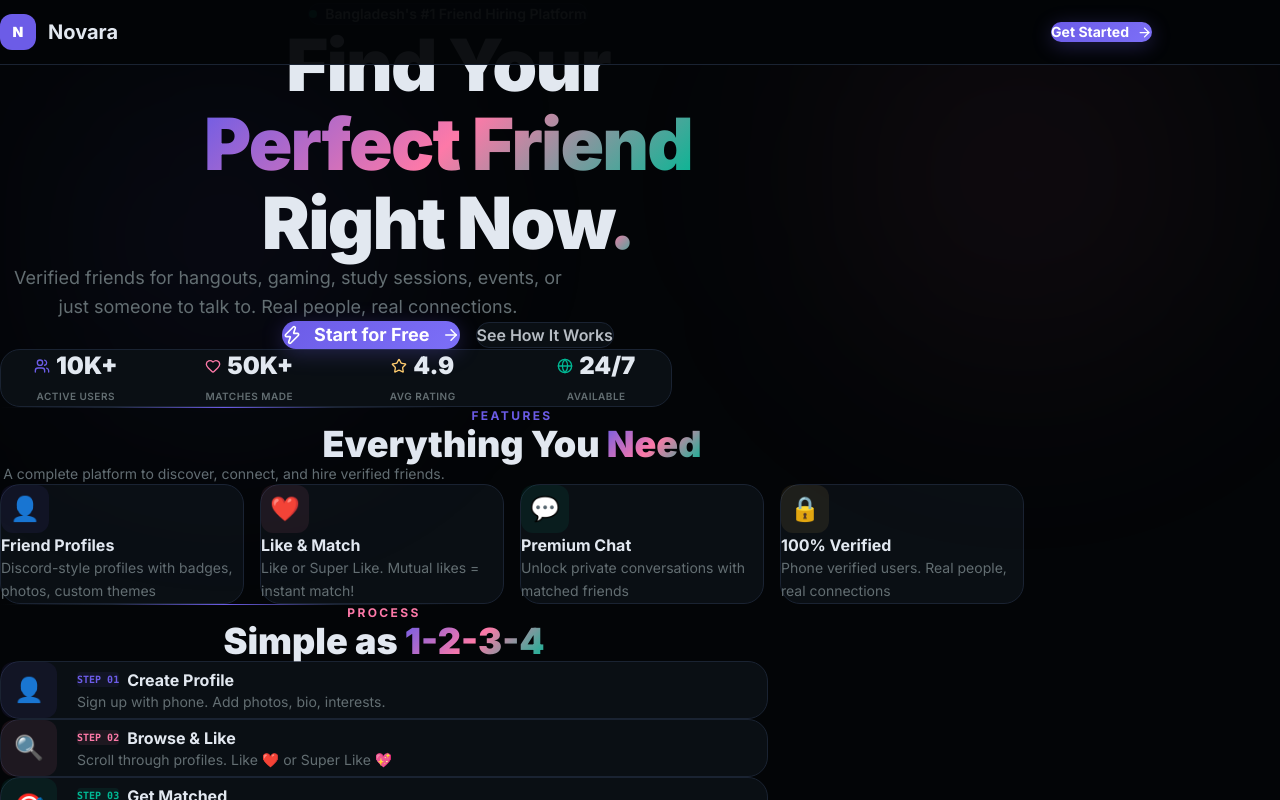
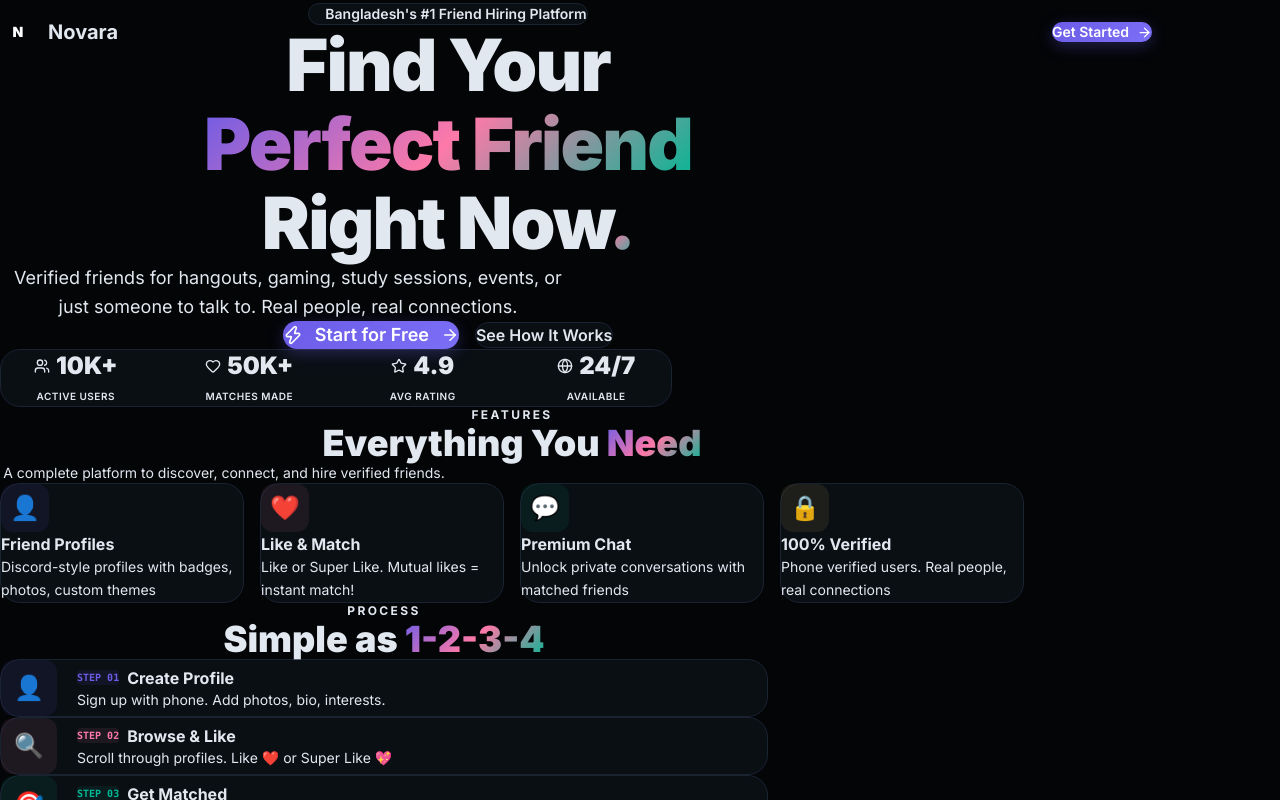
Before and after one commit to hasssanmehedi55-eng/novara, a Next.js app: page / in a window 1280 px wide. Shown: the top 800 px of the page. Built offline with nearby package versions, Linux system fonts and the light colour scheme.

Commit message:
fix build

```diff
--- /dev/null
+++ b/next.config.mjs
@@ -0,0 +1,11 @@
+/** @type {import('next').NextConfig} */
+const nextConfig = {
+  // Turbopack disable করে webpack ব্যবহার করবো (stable)
+  experimental: {
+    turbopack: false,
+  },
+  // Production build এর জন্য
+  output: 'standalone',
+};
+
+export default nextConfig;
--- a/src/app/globals.css
+++ b/src/app/globals.css
@@ -1,41 +1,43 @@
 @import "tailwindcss";
 
-@theme inline {
-  --color-background: #030507;
-  --color-foreground: #e2e8f0;
-  --color-card: #0a0f14;
-  --color-card-hover: #111921;
-  --color-border: #1a2332;
-  --color-primary: #6c5ce7;
-  --color-primary-hover: #7c6ff7;
-  --color-secondary: #00b894;
-  --color-accent: #fd79a8;
-  --color-superlike: #fdcb6e;
-  --color-danger: #e17055;
-  --color-muted: #636e72;
-  --color-input-bg: #0d1117;
-  --font-sans: 'Inter', system-ui, -apple-system, sans-serif;
+:root {
+  --background: #030507;
+  --foreground: #e2e8f0;
+  --card: #0a0f14;
+  --card-hover: #111921;
+  --border: #1a2332;
+  --primary: #6c5ce7;
+  --primary-hover: #7c6ff7;
+  --secondary: #00b894;
+  --accent: #fd79a8;
+  --superlike: #fdcb6e;
+  --danger: #e17055;
+  --muted: #636e72;
+  --input-bg: #0d1117;
 }
 
-* { margin: 0; padding: 0; box-sizing: border-box; }
-html { scroll-behavior: smooth; }
+* {
+  margin: 0;
+  padding: 0;
+  box-sizing: border-box;
+}
 
 body {
   background-color: #030507;
   color: #e2e8f0;
-  overflow-x: hidden;
+  font-family: 'Inter', system-ui, sans-serif;
 }
 
-::-webkit-scrollbar { width: 5px; }
-::-webkit-scrollbar-track { background: #030507; }
-::-webkit-scrollbar-thumb { background: #1a2332; border-radius: 10px; }
-::selection { background: rgba(108, 92, 231, 0.3); color: #fff; }
+.glass {
+  background: rgba(10, 15, 20, 0.85);
+  backdrop-filter: blur(20px);
+  border: 1px solid rgba(26, 35, 50, 0.5);
+}
 
 .gradient-text {
   background: linear-gradient(135deg, #6c5ce7, #fd79a8, #00b894);
   -webkit-background-clip: text;
   -webkit-text-fill-color: transparent;
-  background-clip: text;
 }
 
 .nv-card {
@@ -46,90 +48,29 @@ body {
 
 .nv-card:hover {
   border-color: #243044;
-  box-shadow: 0 8px 40px rgba(0,0,0,0.4);
+  box-shadow: 0 10px 30px rgba(0, 0, 0, 0.3);
 }
-
-.nv-nav {
-  background: rgba(3, 5, 7, 0.95);
-  border-bottom: 1px solid #1a2332;
-}
-
-.glow-pink {
-  border-color: rgba(253, 121, 168, 0.3) !important;
-  box-shadow: 0 0 30px rgba(253, 121, 168, 0.08);
-}
-
-.glow-purple {
-  border-color: rgba(108, 92, 231, 0.3) !important;
-  box-shadow: 0 0 30px rgba(108, 92, 231, 0.08);
-}
-
-.shimmer-line {
-  height: 1px;
-  background: linear-gradient(90deg, transparent, #1a2332, #6c5ce7, #1a2332, transparent);
-}
-
-@keyframes pulseGlow {
-  0%, 100% { box-shadow: 0 4px 20px rgba(108, 92, 231, 0.25); }
-  50% { box-shadow: 0 4px 30px rgba(108, 92, 231, 0.45); }
-}
-
-@keyframes float {
-  0%, 100% { transform: translateY(0); }
-  50% { transform: translateY(-8px); }
-}
-
-@keyframes heartBeat {
-  0%, 100% { transform: scale(1); }
-  25% { transform: scale(1.3); }
-  50% { transform: scale(1); }
-  75% { transform: scale(1.15); }
-}
-
-.animate-pulse-glow { animation: pulseGlow 3s ease-in-out infinite; }
-.animate-float { animation: float 5s ease-in-out infinite; }
-.animate-heartbeat { animation: heartBeat 0.6s ease-in-out; }
 
 .btn-glow {
   background: linear-gradient(135deg, #6c5ce7, #7c6ff7);
   color: white;
-  font-weight: 700;
+  font-weight: 600;
   border-radius: 14px;
-  box-shadow: 0 4px 20px rgba(108, 92, 231, 0.3);
-  cursor: pointer;
-  transition: all 0.3s;
+  box-shadow: 0 4px 15px rgba(108, 92, 231, 0.3);
 }
-
-.btn-glow:hover {
-  transform: translateY(-2px);
-  box-shadow: 0 6px 28px rgba(108, 92, 231, 0.45);
-}
-
-.btn-glow:active { transform: scale(0.97); }
 
 .avatar-ring {
   background: linear-gradient(135deg, #6c5ce7, #fd79a8, #00b894);
-  padding: 2.5px;
-  border-radius: 18px;
+  padding: 3px;
+  border-radius: 9999px;
 }
 
 .avatar-inner {
   background: #0a0f14;
-  border-radius: 15px;
+  border-radius: 9999px;
   overflow: hidden;
 }
 
-input[type="tel"],
-input[type="password"],
-input[type="text"] {
-  background: #0d1117;
-  border: 1px solid #1a2332;
-  color: #e2e8f0;
-  outline: none;
-  transition: border-color 0.3s;
-}
-
-input:focus {
-  border-color: #6c5ce7;
-  box-shadow: 0 0 0 3px rgba(108, 92, 231, 0.1);
-}
+/* Animations */
+@keyframes float { 0%, 100% { transform: translateY(0); } 50% { transform: translateY(-8px); } }
+.animate-float { animation: float 4s ease-in-out infinite; }
```
